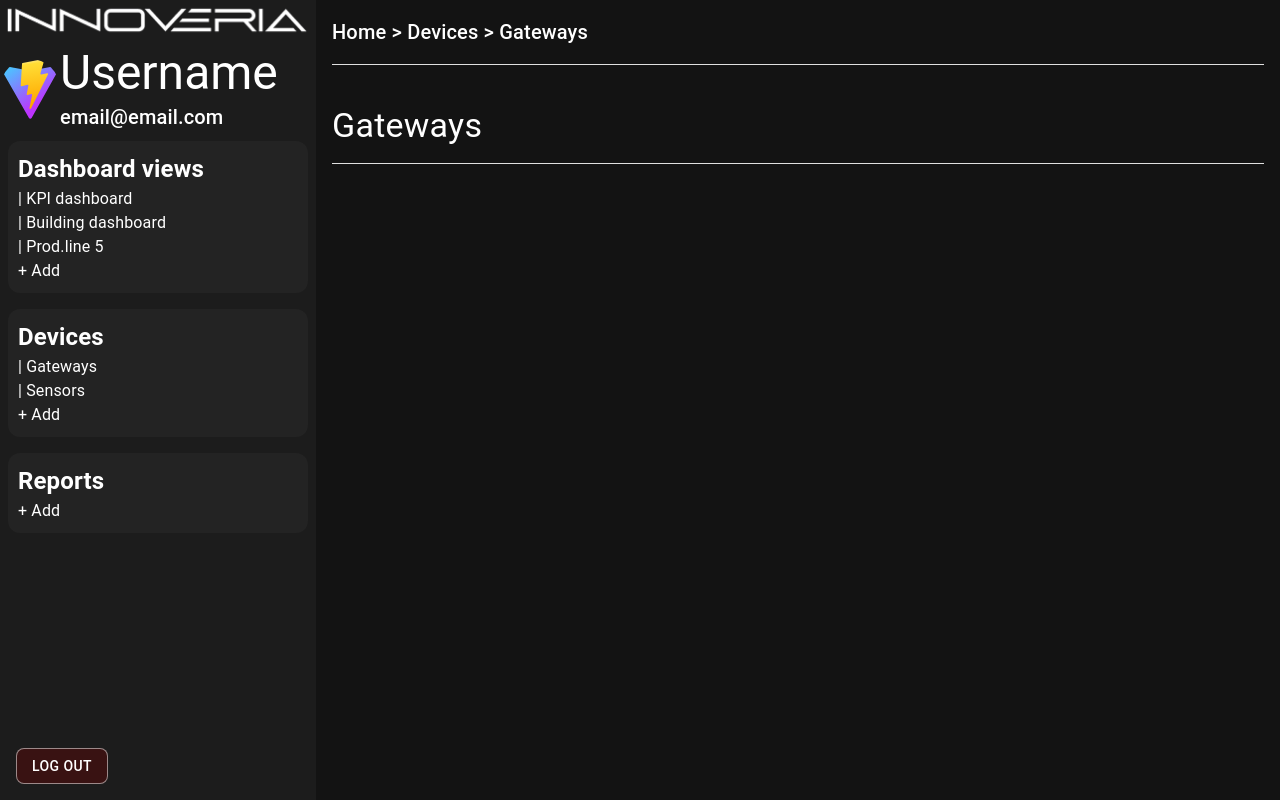
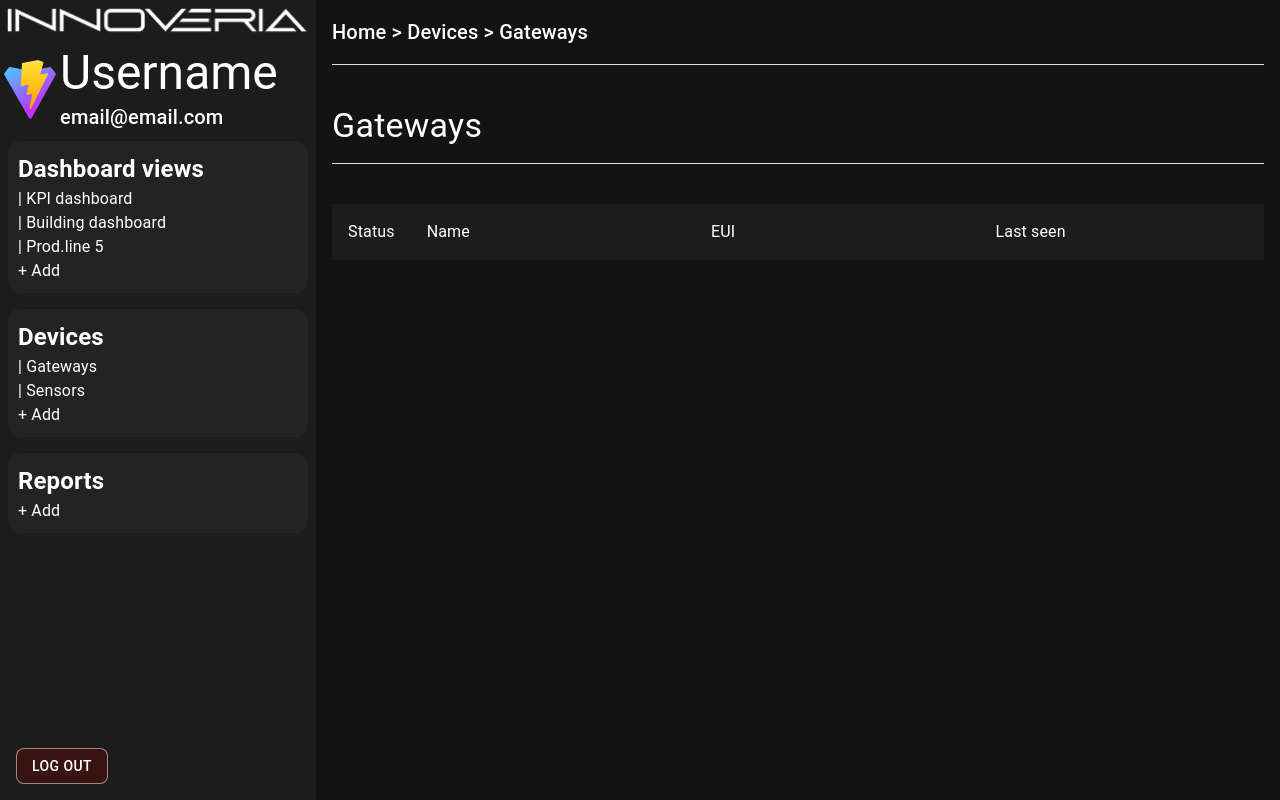
Before and after one commit to magnusdybdal-snd/innoveria-iot, a React (Vite) app in the folder web/: page /Devices/Gateways in a window 1280 px wide. Built offline with nearby package versions, Linux system fonts and the light colour scheme.

Commit message:
feat: category header for gateways

```diff
--- /dev/null
+++ b/web/src/components/CategoryHeader/categoryHeader.tsx
@@ -0,0 +1,45 @@
+import Box from "@mui/material/Box";
+import Typography from "@mui/material/Typography";
+import type { ReactNode } from "react";
+
+type CategoryHeaderProps = {
+  categories: string[];
+  columns?: number;
+  children?: ReactNode;
+};
+
+export function CategoryHeader({
+  categories,
+  columns,
+  children,
+}: CategoryHeaderProps) {
+  // Creates number of columns based on string[] passed as parameter
+  // First category is made to fit the object through "auto"
+  const templateColumns = columns
+    ? `auto ${Array(columns - 1)
+        .fill("1fr")
+        .join(" ")}`
+    : `repeat(${categories.length}, 1fr)`;
+
+  return (
+    <Box
+      sx={{
+        display: "grid",
+        gridTemplateColumns: templateColumns,
+        columnGap: 4,
+        backgroundColor: "primary.light",
+        color: "primary.main",
+        padding: 2,
+      }}
+      className="w-full"
+    >
+      {/* Map every category to display as text */}
+      {categories.map((category) => (
+        <Typography key={category} className="px-4 py-2">
+          {category}
+        </Typography>
+      ))}
+      {children}
+    </Box>
+  );
+}
--- /dev/null
+++ b/web/src/components/CategoryHeader/index.ts
@@ -0,0 +1 @@
+export { CategoryHeader } from "./categoryHeader";
--- a/web/src/pages/Gateways.tsx
+++ b/web/src/pages/Gateways.tsx
@@ -2,6 +2,12 @@ import { SubPageHeader } from "@/components/subPageHeader";
 import Menu from "@/Menu";
 import { PageDivider } from "@/components/pageDivider";
 import { PageContent } from "@/components/pageContent";
+import { CategoryHeader } from "@/components/CategoryHeader";
+
+{
+  /* Categoriesdisplayed in header of gateways */
+}
+const gatewayDetails: string[] = ["Status", "Name", "EUI", "Last seen"];
 
 export default function Gateways() {
   return (
@@ -10,6 +16,10 @@ export default function Gateways() {
       <PageContent>
         <SubPageHeader title="Gateways" />
         <PageDivider />
+        <CategoryHeader
+          categories={gatewayDetails}
+          columns={gatewayDetails.length}
+        />
       </PageContent>
     </div>
   );
```
